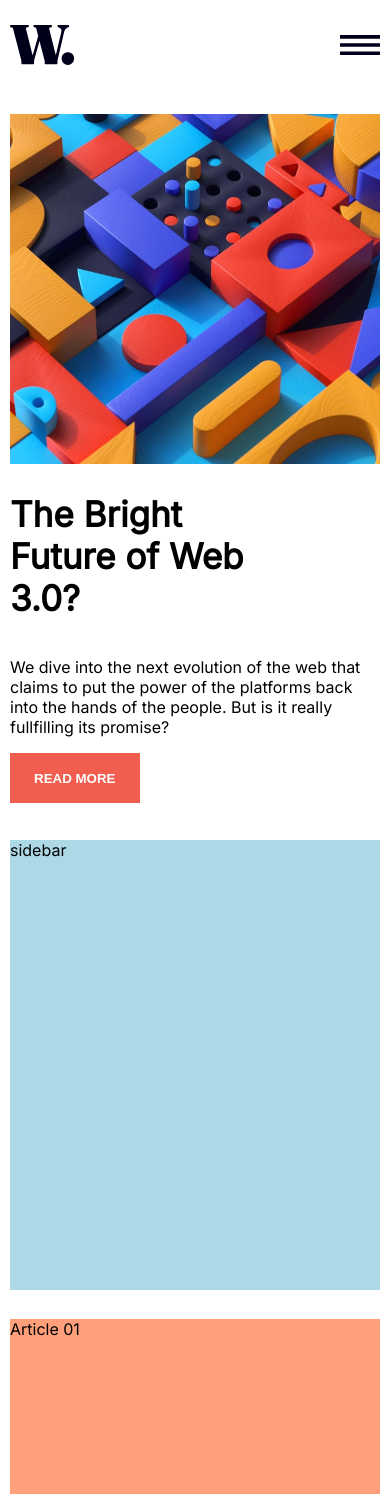
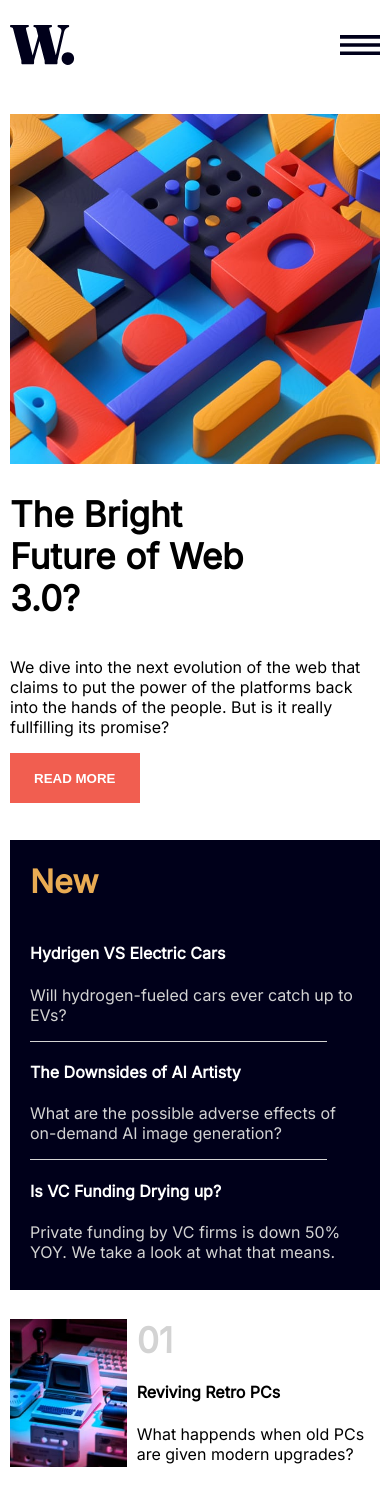
Before and after one commit to MiguelDSC/news-homepage, a React (Vite) app: page / in a window 390 px wide. Shown: the top 1504 px of the page. Built offline with nearby package versions, Linux system fonts and the light colour scheme.

Commit message:
finished mobile version

```diff
--- a/src/App.css
+++ b/src/App.css
@@ -25,6 +25,7 @@ html {
   grid-template-areas: "nav nav nav" "header header sidebar" "content1 content2 sidebar" "content3 content4 content5";
   gap: 1.8rem;
   padding: 5px 10px 10px 10px;
+  padding-bottom: 20px;
 }
 
 /* start nav */
@@ -153,23 +154,71 @@ header img {
   height: 50px;
 }
 
+/* sidebar */
+
+#sidebar {
+  padding: 0px 20px 0px 20px;
+  display: flex;
+  flex-direction: column;
+
+  background-color: hsl(240, 100%, 5%);
+  color: white;
+}
+
+#sidebar h1 {
+  color: hsl(35, 77%, 62%);
+}
+
+#sidebar p {
+  color: lightgray;
+}
+
+#sidebar span {
+  display: block;
+  width: 90%;
+  height: 0.1px;
+  background-color: lightgray;
+}
+
+.newsArticle {
+  display: flex;
+  justify-content: center;
+  overflow: hidden;
+}
+
+.newsArticle h1 {
+  margin: 0;
+  color: lightgray;
+  font-size: 35px;
+}
+
+#imageContainer {
+  width: 50%;
+}
+.newsArticle img {
+  width: 100%;
+}
+
+#TextContainer {
+  width: 100%;
+  /* padding: 0px, 10px, 0px, 10px; */
+  padding-left: 10px;
+  padding-right: 10px;
+}
 #content3 {
-  background-color: lightsalmon;
   grid-area: content3;
 }
 #content4 {
-  background-color: yellow;
   grid-area: content4;
 }
 #content5 {
-  background-color: purple;
   grid-area: content5;
 }
 
 @media only screen and (max-width: 550px) {
   .container {
     grid-template-columns: 1fr;
-    grid-template-rows: 80px 350px 120px 170px 450px 175px 175px 175px;
+    grid-template-rows: 80px 350px 120px 170px 450px 158px 158px 158px;
     /* grid-template-rows: auto auto auto auto auto auto auto auto; */
     height: 100%;
 
--- a/src/App.tsx
+++ b/src/App.tsx
@@ -5,6 +5,9 @@ import Content2 from "./components/Content2";
 import Header from "./components/Header";
 import Navbar from "./components/Navbar";
 import Sidebar from "./components/Sidebar";
+import retroIMG from "./assets/images/image-retro-pcs.jpg";
+import LaptopIMG from "./assets/images/image-top-laptops.jpg";
+import GamingIMG from "./assets/images/image-gaming-growth.jpg";
 
 function App() {
   return (
@@ -14,9 +17,27 @@ function App() {
       <Sidebar />
       <Content1 />
       <Content2 />
-      <Article cssId="content3" id={1} title={""} desc={""} />
-      <Article cssId="content4" id={2} title={""} desc={""} />
-      <Article cssId="content5" id={3} title={""} desc={""} />
+      <Article
+        cssId="content3"
+        id={1}
+        title={"Reviving Retro PCs"}
+        desc={"What happends when old PCs are given modern upgrades?"}
+        img={retroIMG}
+      />
+      <Article
+        cssId="content4"
+        id={2}
+        title={"Top 10 Laptops of 2022"}
+        desc={"Our best picks for various needs and budgets"}
+        img={LaptopIMG}
+      />
+      <Article
+        cssId="content5"
+        id={3}
+        title={"The Growth of Gaming"}
+        desc={"How the pandemic had sparked fresh opportunities"}
+        img={GamingIMG}
+      />
     </div>
   );
 }
--- a/src/components/Article.tsx
+++ b/src/components/Article.tsx
@@ -5,10 +5,22 @@ type ArticleProps = {
   title: string;
   desc: string;
   cssId: string;
+  img: string;
 };
 
 function Article(props: ArticleProps) {
-  return <div id={props.cssId}>Article 0{props.id}</div>;
+  console.log(props.img);
+
+  return (
+    <article className="newsArticle" id={props.cssId}>
+      <div id="imageContainer">
+        <img src={props.img} alt="" />
+      </div>
+      <div id="TextContainer">
+        <h1>0{props.id}</h1> <h4>{props.title}</h4> <p>{props.desc}</p>
+      </div>
+    </article>
+  );
 }
 
 export default Article;
--- a/src/components/Sidebar.tsx
+++ b/src/components/Sidebar.tsx
@@ -1,7 +1,33 @@
 import React from "react";
 
 function Sidebar() {
-  return <div id="sidebar">sidebar</div>;
+  return (
+    <div id="sidebar">
+      <h1 id="title">New</h1>
+      <div id="articleList">
+        <div className="article">
+          <h4> Hydrigen VS Electric Cars</h4>
+          <p>Will hydrogen-fueled cars ever catch up to EVs?</p>
+        </div>
+        <span></span>
+        <div className="article">
+          <h4> The Downsides of AI Artisty</h4>
+          <p>
+            What are the possible adverse effects of on-demand AI image
+            generation?
+          </p>
+        </div>
+        <span></span>
+        <div className="article">
+          <h4> Is VC Funding Drying up?</h4>
+          <p>
+            Private funding by VC firms is down 50% YOY. We take a look at what
+            that means.
+          </p>
+        </div>
+      </div>
+    </div>
+  );
 }
 
 export default Sidebar;
```
